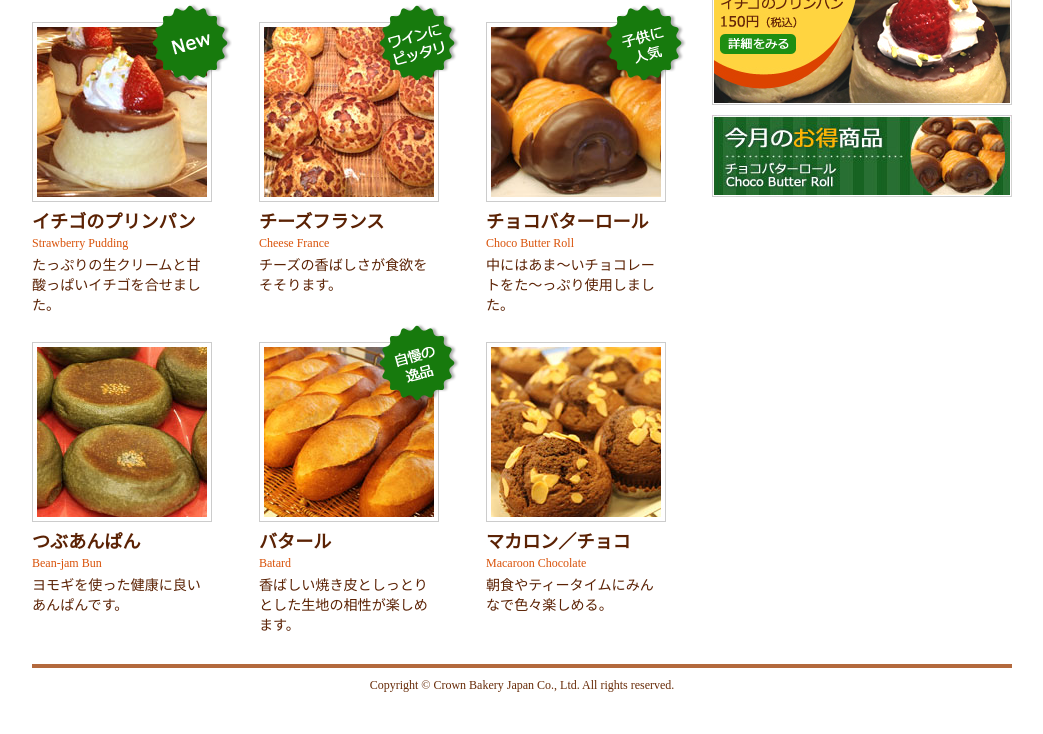
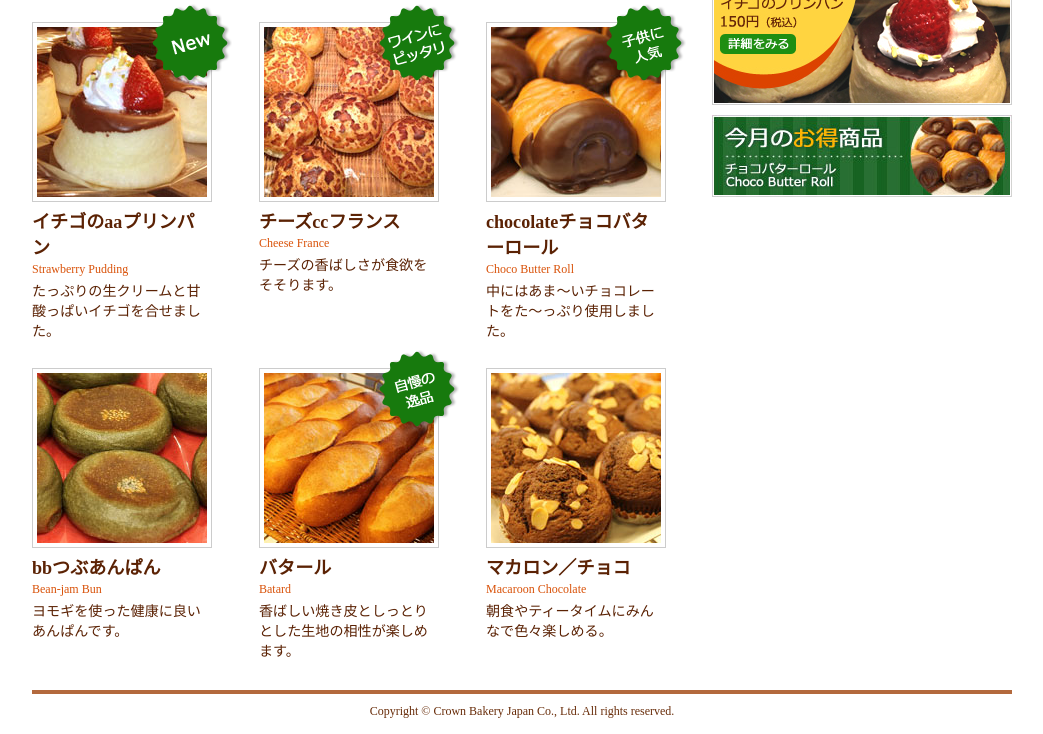
Before and after one commit to vegehanamana/bakery, a plain HTML site: page products.html in a window 1280 px wide. Shown: the part 183-917 px from the top of the page, without its empty margins (118-1161 px from the left). Before the commit the page ends 891 px from the top, so only its background shows below. Drawn offline with Linux system fonts and the light colour scheme.

Commit message:
商品情報を編集

```diff
--- a/products.html
+++ b/products.html
@@ -26,25 +26,25 @@
 			<div id="prodlist">
 				<ul>
 					<li><a href="item.html"><img src="images/product_01.jpg" alt="イチゴのプリンパン" /></a>
-						<p class="prod_name">イチゴのプリンパン</p>
+						<p class="prod_name">イチゴのaaプリンパン</p>
 						<p class="prod_name_eng">Strawberry Pudding</p>
 						<p>たっぷりの生クリームと甘酸っぱいイチゴを合せました。</p>
 						<p class="label"><img src="images/badge_new.png" width="80" height="80" alt="New" /></p>
 					</li>
 					<li><a href="#"><img src="images/product_02.jpg" alt="チーズフランス" /></a>
-						<p class="prod_name">チーズフランス</p>
+						<p class="prod_name">チーズccフランス</p>
 						<p class="prod_name_eng">Cheese France</p>
 						<p>チーズの香ばしさが食欲をそそります。</p>
 						<p class="label"><img src="images/badge_wine.png" width="80" height="80" alt="ワインにピッタリ" /></p>
 					</li>
 					<li class="prod_right"><a href="#"><img src="images/product_03.jpg" alt="チョコバターロール" /></a>
-						<p class="prod_name">チョコバターロール</p>
+						<p class="prod_name">chocolateチョコバターロール</p>
 						<p class="prod_name_eng">Choco Butter Roll</p>
 						<p>中にはあま～いチョコレートをた～っぷり使用しました。</p>
 						<p class="label"><img src="images/badge_kids.png" width="80" height="80" alt="子供に人気" /></p>
 					</li>
 					<li><a href="#"><img src="images/product_04.jpg" alt="つぶあんぱん" /></a>
-						<p class="prod_name">つぶあんぱん</p>
+						<p class="prod_name">bbつぶあんぱん</p>
 						<p class="prod_name_eng">Bean-jam Bun</p>
 						<p>ヨモギを使った健康に良い<br />
 							あんぱんです。</p>
```
